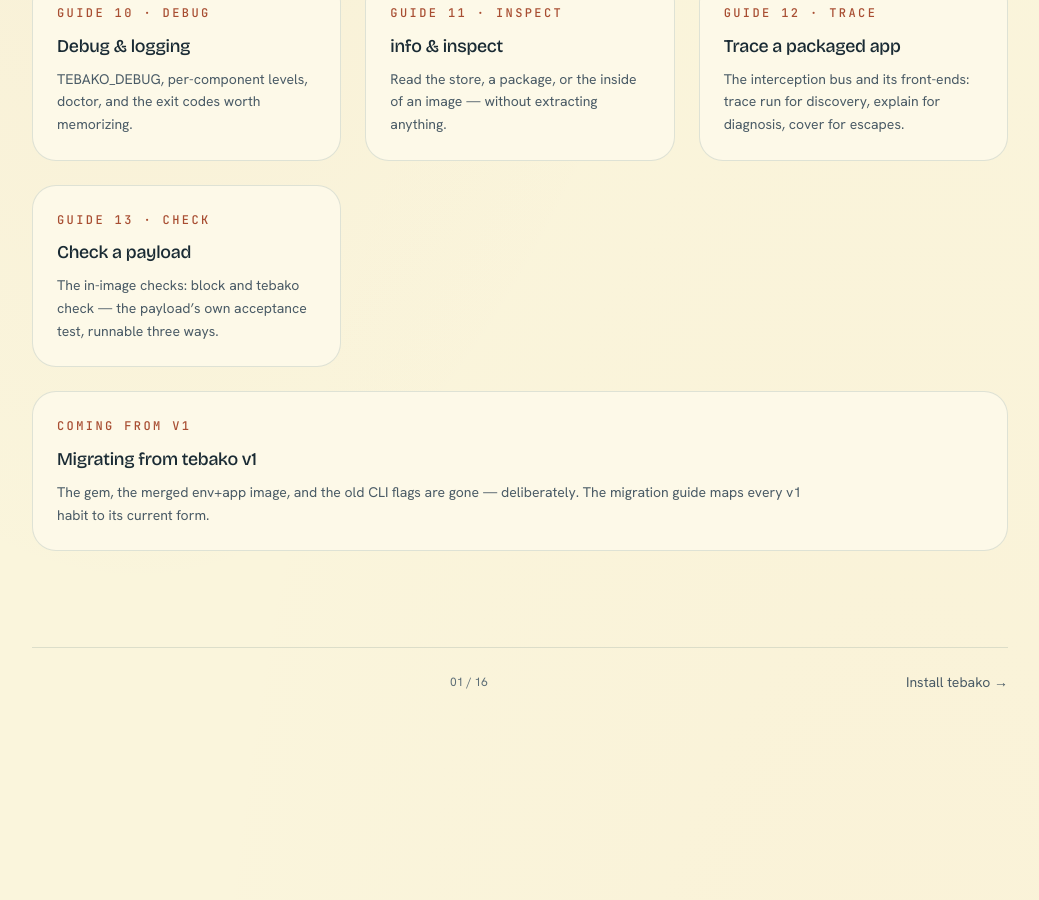
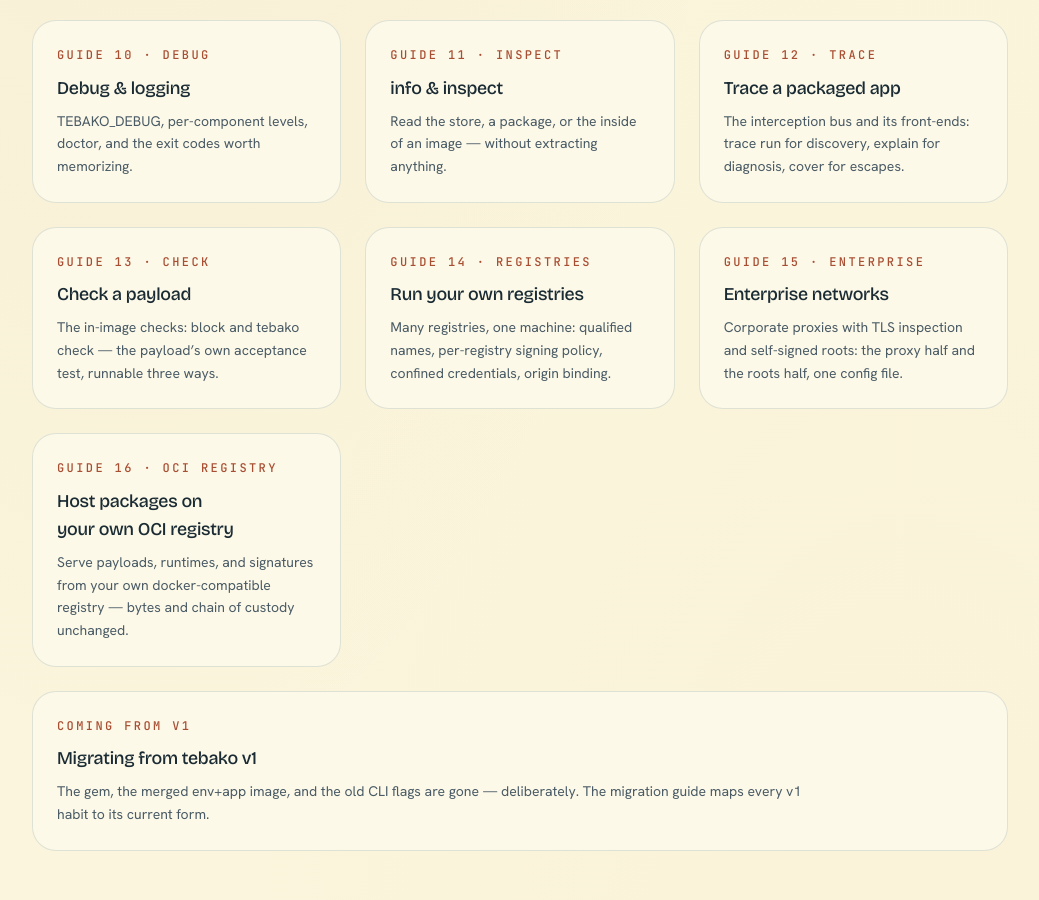
Before and after one commit to tamatebako/tebako.org, an Astro site: page /docs/guides in a window 1280 px wide. Shown: the part 1280-2180 px from the top of the page, without its empty margins (120-1159 px from the left). Built offline with nearby package versions, Linux system fonts and the light colour scheme; Astro itself is replaced by a stand-in of ours.

Commit message:
docs: host packages on your own OCI registry — guide, announcement, transports matrix (#121)
* docs: host packages on your own OCI registry — guide, announcement, transports matrix

Adds the missing cell of the distribution documentation: the OCI
(docker-compatible) artifact transport.

- New guide _docs/guides/oci-registry.adoc: mirror payloads
  byte-identically (chain of custody preserved — the SHA-256 anchor and
  the publisher's signature carry over unchanged), the per-triplet tag
  grammar with sha256-<hex>.asc digest-tags, the registry index with
  oci: locators, docker-config and environment-indirected auth,
  enterprise roots/proxies cross-referenced, signing with the
  organization's own key, and the boundaries stated plainly (payload
  lane live on the project's own ghcr; runtime-lane locators are the
  arriving extension; file:// and stitched installers for the
  registry-less).
- registries.adoc gains 'The transports, in one table': index hosting
  (static HTTPS / git hosts / file:// / the named refusals) x artifact
  locators (GitHub releases / OCI / static HTTPS / file://), with a
  guide link per cell.
- Guides index page lists the three entries that rendered without one
  (registries, enterprise-networks) plus the new OCI guide.
- Announcement post 2026-10-03: the OCI payload lane in production in
  the project's own catalog (metanorma + xml2rfc on ghcr), the
  byte-identical invariant, the three deployments it serves, and the
  boundaries.

Built clean: the guide renders at /docs/guides/oci-registry/, the post
at /blog/2026-10-03-tebako-self-hosted-oci-registry/. The one
asciidoctor ERROR in the build log (a table in _docs/reference) is
pre-existing on main and untouched here.

* post: drop the banned ride idiom (prose lint)

---------

Co-authored-by: tebako-ci <tebako@ribose.com>

```diff
--- a/src/config/docs.ts
+++ b/src/config/docs.ts
@@ -70,6 +70,7 @@
       { label: 'Run your own registries', href: '/docs/guides/registries/', status: 'live' },
       { label: 'Curate a local library', href: '/docs/guides/library/', status: 'live' },
       { label: 'Enterprise networks', href: '/docs/guides/enterprise-networks/', status: 'live' },
+      { label: 'Host packages on your own OCI registry', href: '/docs/guides/oci-registry/', status: 'live' },
       { label: 'Shims & versions', href: '/docs/guides/shims/', status: 'live' },
       { label: 'Set a jail policy', href: '/docs/guides/jails/', status: 'live' },
       { label: 'Verify integrity', href: '/docs/guides/verify/', status: 'live' },
--- a/src/pages/docs/guides/index.astro
+++ b/src/pages/docs/guides/index.astro
@@ -80,6 +80,24 @@
     href: '/docs/guides/check/',
     desc: 'The in-image checks: block and tebako check — the payload\u2019s own acceptance test, runnable three ways.',
   },
+  {
+    eyebrow: 'GUIDE 14 · REGISTRIES',
+    title: 'Run your own registries',
+    href: '/docs/guides/registries/',
+    desc: 'Many registries, one machine: qualified names, per-registry signing policy, confined credentials, origin binding.',
+  },
+  {
+    eyebrow: 'GUIDE 15 · ENTERPRISE',
+    title: 'Enterprise networks',
+    href: '/docs/guides/enterprise-networks/',
+    desc: 'Corporate proxies with TLS inspection and self-signed roots: the proxy half and the roots half, one config file.',
+  },
+  {
+    eyebrow: 'GUIDE 16 · OCI REGISTRY',
+    title: 'Host packages on your own OCI registry',
+    href: '/docs/guides/oci-registry/',
+    desc: 'Serve payloads, runtimes, and signatures from your own docker-compatible registry — bytes and chain of custody unchanged.',
+  },
 ]
 ---
 
```
Also changed, not shown: 3 other files.
